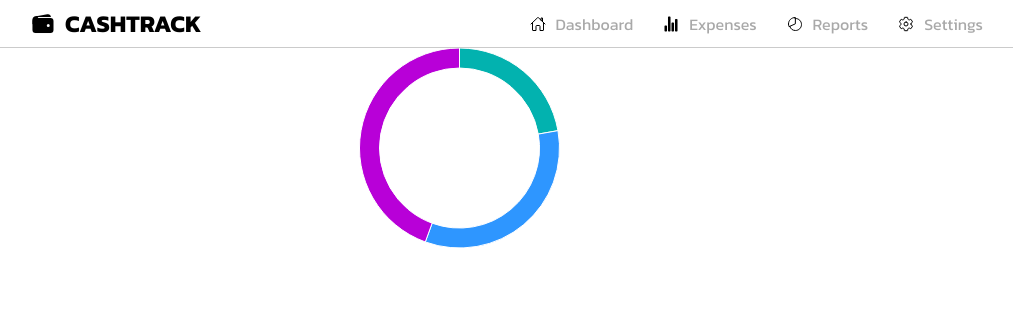
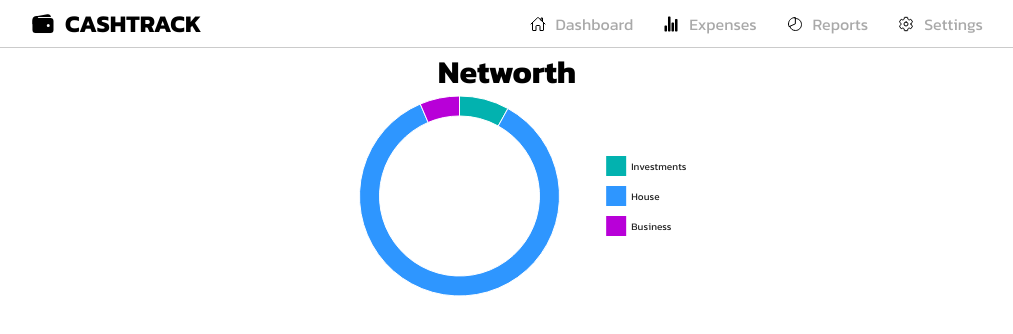
Before and after one commit to rokijaa/expense-tracker, a React (Vite) app: page / in a window 1280 px wide. Shown: the top 334 px of the page, without its empty margins (133-1146 px from the left). Built offline with nearby package versions, Linux system fonts and the light colour scheme.

Commit message:
networth pie

```diff
--- a/src/Content.jsx
+++ b/src/Content.jsx
@@ -1,22 +1,22 @@
-import { PieChart } from "@mui/x-charts"
+import { ChartContainer, PieChart } from "@mui/x-charts"
 import React, {useState} from "react"
 import './content.scss'
 
 export function Content() {
     return(
         <div className="cont__user">
-            <h1 className="cont__networth"></h1>
+            <h1 className="cont__networth">Networth</h1>
             <PieChart className="cont__pie"
                 series={[
                     {
                     data: [
-                        { id: 0, value: 10},
-                        { id: 1, value: 15},
-                        { id: 2, value: 20},
+                        { id: 0, value: 188035, label: "Investments"},
+                        { id: 1, value: 2000000, label: "House"},
+                        { id: 2, value: 150000, label: "Business"},
                     ],
                     outerRadius: 100,
                     innerRadius: 80,
-
+                    label: "siblby",
                     },
                 ]}
                 width={400}
--- a/src/content.scss
+++ b/src/content.scss
@@ -29,7 +29,9 @@ a{
 
 .cont__user{
     display: flex;
+    flex-direction: column;
     justify-content: center;
+    align-items: center;
 }
 .cont__pie{
 
```
